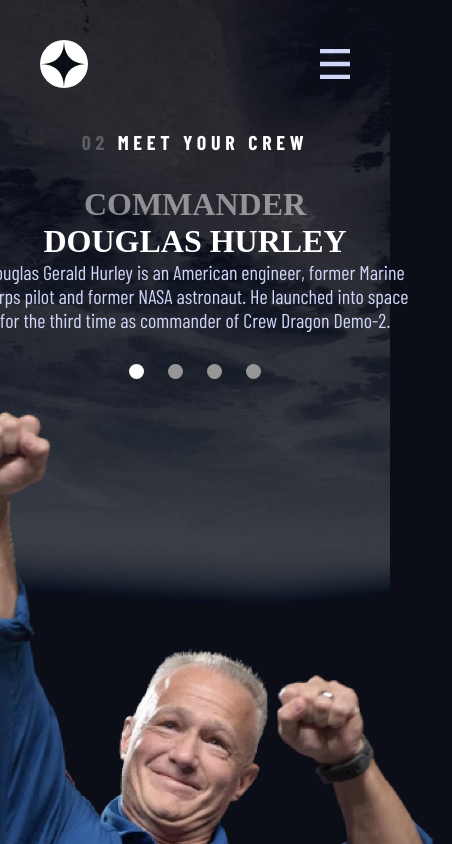
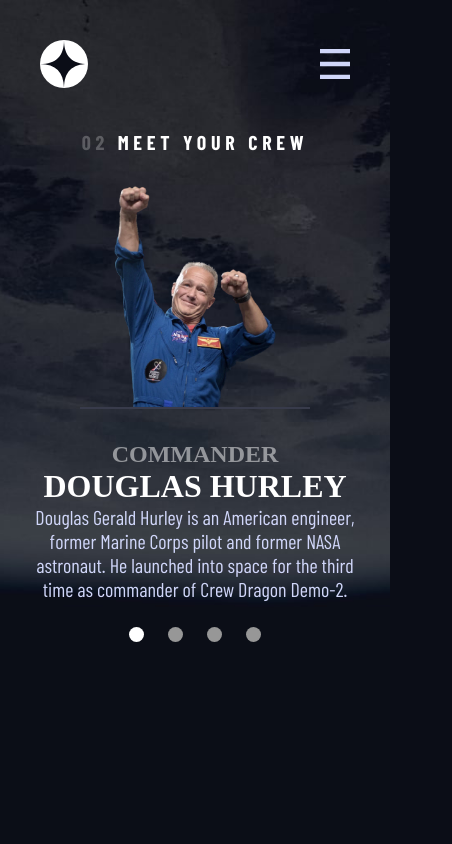
Before and after one commit to alt-art/space-tourism-website, a React (Vite) app: page /crew in a window 390 px wide. Shown: the top 844 px of the page, 452 px wide, since content can reach past the window. Built offline with nearby package versions, Linux system fonts and the light colour scheme; a web font is replaced by a local one.

Commit message:
feat(crew): Add resposive mobile design to crew page

```diff
--- a/src/pages/Crew.tsx
+++ b/src/pages/Crew.tsx
@@ -35,21 +35,36 @@
   @media (max-width: 768px) {
     text-align: center;
   }
+
+  @media (max-width: 480px) {
+    p {
+      width: 320px;
+    }
+  }
 `;
 
 const CrewImage = styled(motion.img)`
   position: fixed;
   bottom: 0;
   right: 10%;
+  object-fit: contain;
   height: calc(100vh - 160px);
-  @media (max-width: 1480px) {
+  @media (max-width: 1360px) {
     display: none;
   }
 
   @media (max-width: 768px) {
     position: static;
     display: block;
-    height: 100%;
+    height: 400px;
+    width: 100%;
+    border-bottom: 2px solid #383B4B;
+    margin-top: 32px;
+  }
+
+  @media (max-width: 480px) {
+    height: 223px;
+    width: 100%;
   }
 `;
 
@@ -57,12 +72,16 @@
   font-size: 32px;
   font-family: 'Bellefair', serif;
   color: #ffffff7f;
+
+  @media (max-width: 480px) {
+    font-size: 24px;
+  }
 `;
 
 const Nav = styled.nav`
   display: flex;
   justify-content: space-between;
-  margin: 16px 0;
+  margin: 10px 0;
   width: 132px;
 `;
 
@@ -124,10 +143,13 @@
         <strong>02</strong> MEET YOUR CREW
       </SubHeading>
       <ContainerSlide>
-        <TextContainer
-          animate={textAnimate}
+        <CrewImage
+          src={crew[activeCrew].images.webp}
+          alt={crew[activeCrew].name}
+          animate={imageAnimate}
           transition={{ duration: 0.2 }}
-        >
+        />
+        <TextContainer animate={textAnimate} transition={{ duration: 0.2 }}>
           <RoleText>{crew[activeCrew].role.toUpperCase()}</RoleText>
           <Title heading="h3">{crew[activeCrew].name.toUpperCase()}</Title>
           <p>{crew[activeCrew].bio}</p>
@@ -138,7 +160,6 @@
           <NavLink onClick={() => handleActiveCrew(2)} active={activeCrew === 2} />
           <NavLink onClick={() => handleActiveCrew(3)} active={activeCrew === 3} />
         </Nav>
-        <CrewImage src={crew[activeCrew].images.webp} alt={crew[activeCrew].name} animate={imageAnimate} transition={{ duration: 0.2 }} />
       </ContainerSlide>
     </ContainerColumn>
   );
```
